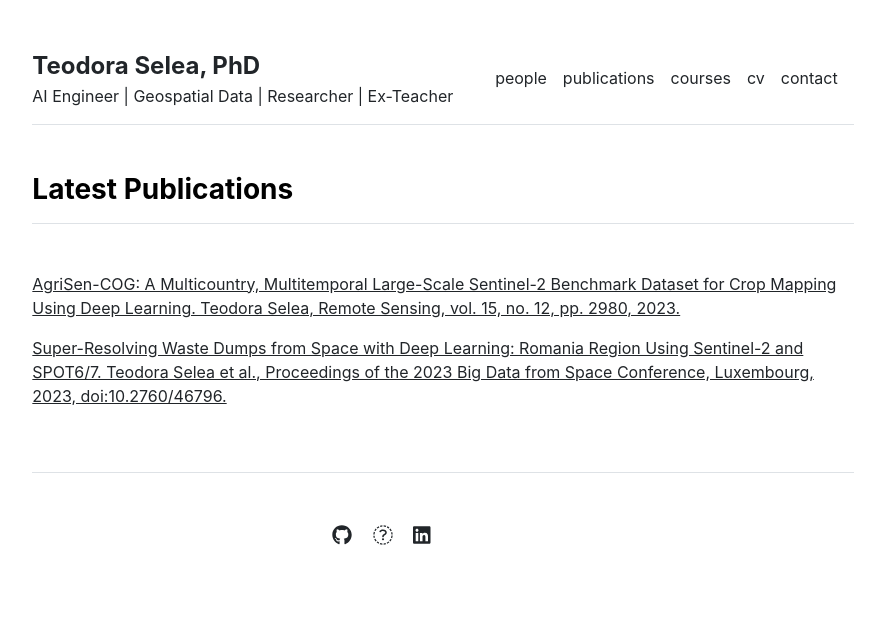
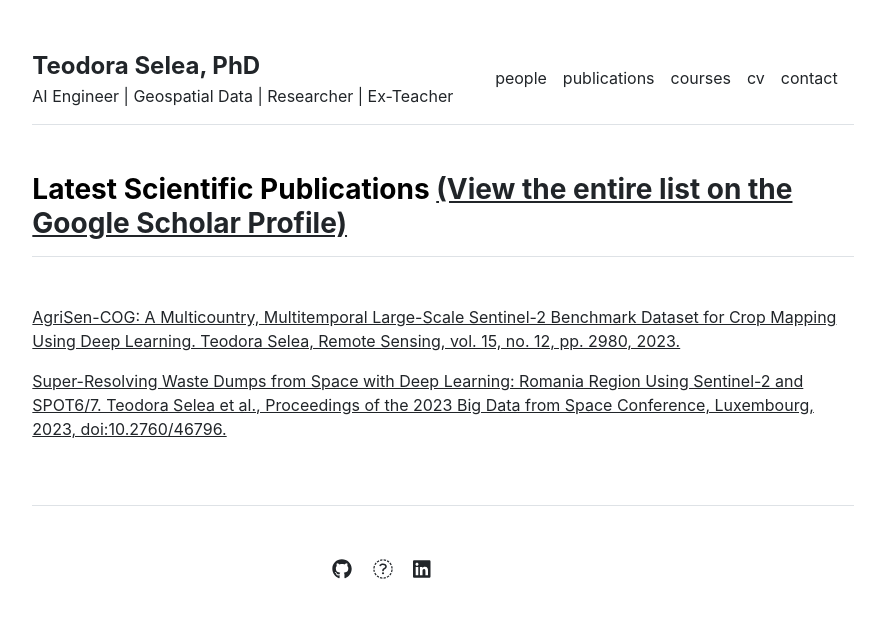
Before and after one commit to tselea/tselea.github.io, a Jekyll site: the page built from publications.md, in a window 1280 px wide. Shown: the top 618 px of the page, without its empty margins (197-1066 px from the left). Built offline with Jekyll 4.4.1, drawn with Linux system fonts in a browser that asks for light colours.

Commit message:
Update publications.html

```diff
--- a/_includes/publications.html
+++ b/_includes/publications.html
@@ -1,11 +1,13 @@
 <div class="row g-5 mb-5">
   <div>
+    {% if page.title == "Home" %}
     <h3 class="fw-bold border-bottom pb-3 mb-5">Latest Publications</h3>
-    {% if page.title == "Home" %}
       {% for item in site.data.publications.featured %}
         <p><a href="{{ item.url }}">{{ item.name }}</a></p>
       {% endfor %}
     {% else %}
+    <h3 class="fw-bold border-bottom pb-3 mb-5">Latest Scientific Publications <a href="https://scholar.google.com/citations?user=dqXsO5MAAAAJ&hl=ro" target="_blank">(View the entire list on the Google Scholar Profile)</a> </h3>
+
       {% for item in site.data.publications.index %}
         <p><a href="{{ item.url }}">{{ item.name }}</a></p>
       {% endfor %}
```
